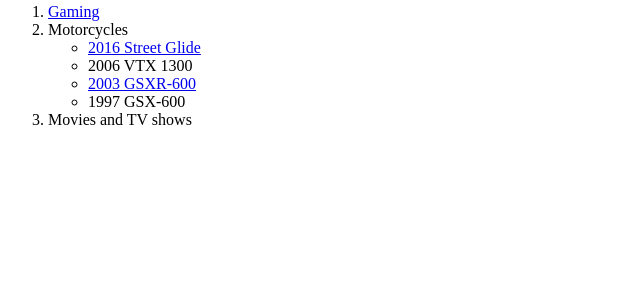
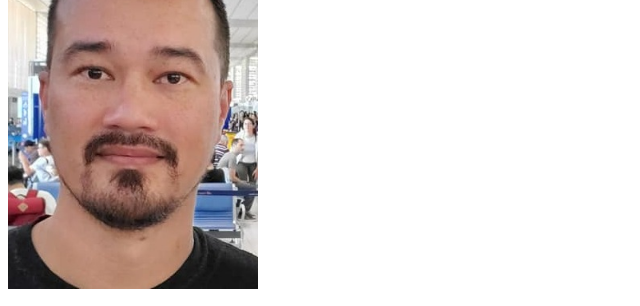
Before and after one commit to bmatiga/cv, a plain HTML site: page hobbies.html in a window 1280 px wide. Shown: the part 82-388 px from the top of the page, without its empty margins (0-640 px from the left). Drawn offline with Linux system fonts and the light colour scheme.

Commit message:
Update hobbies.html

```diff
--- a/hobbies.html
+++ b/hobbies.html
@@ -2,7 +2,7 @@
 <html lang="en" dir="ltr">
   <head>
     <meta charset="utf-8">
-    <img src="images/pic2a.jpg" width=250 alt="pic2a">
+    <img src="images/pic2a.jpeg" width=250 alt="pic2a">
     <title>My Hobbies</title>
   </head>
   <body>
```
